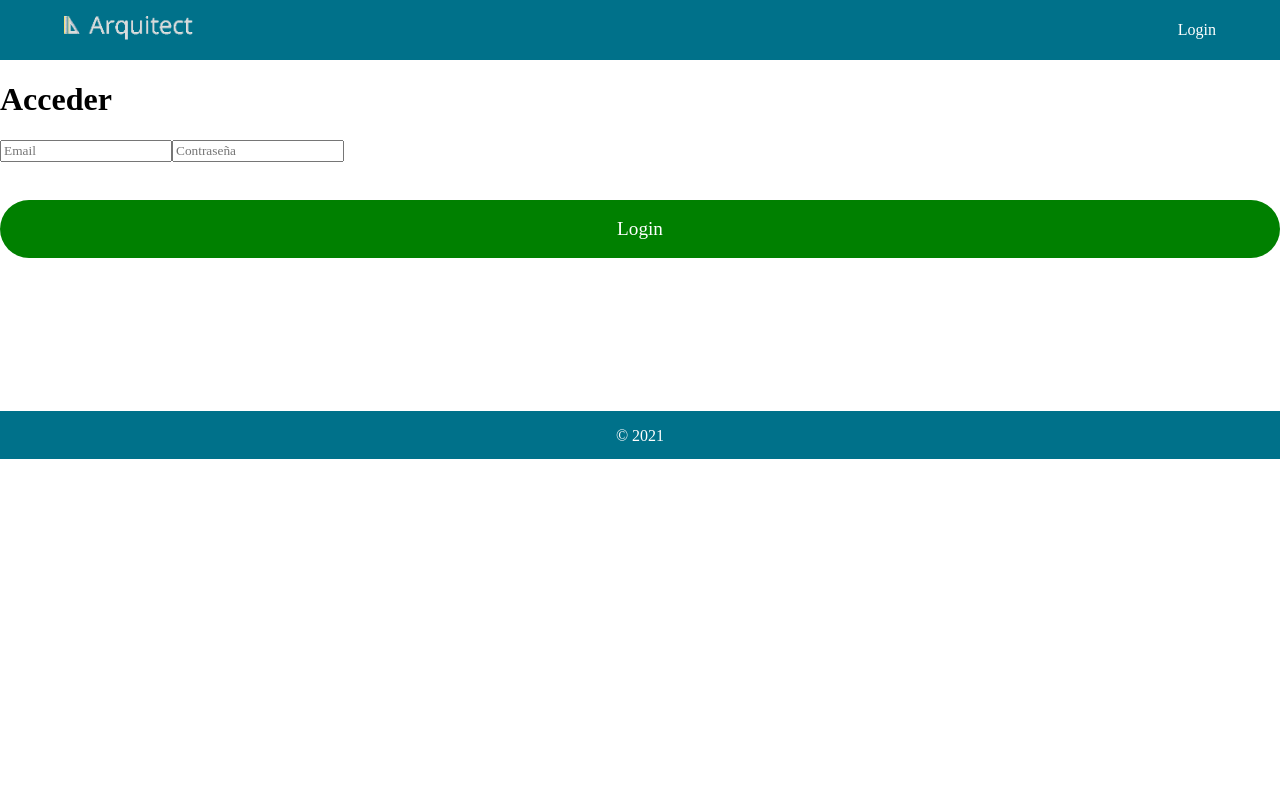
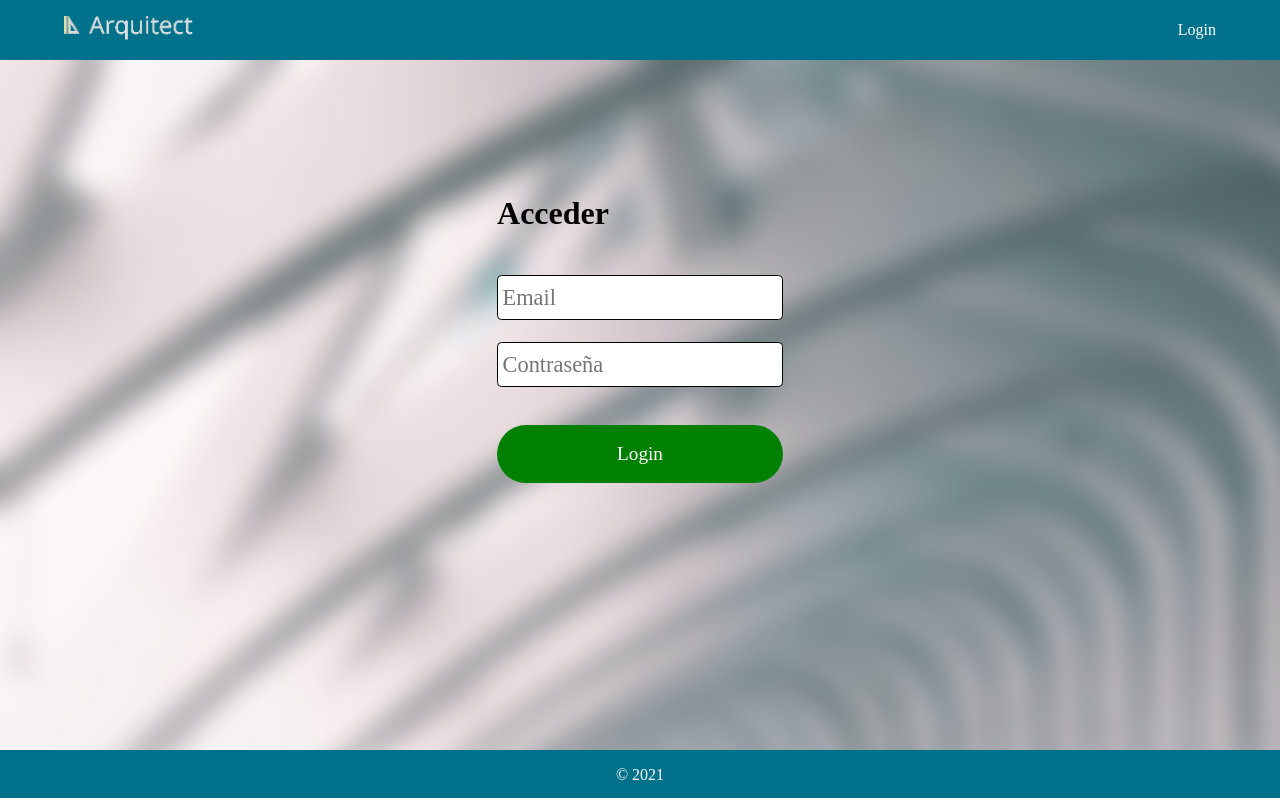
Before and after one commit to farraul/Front-React-Redux-arquitectos, a React (Create React App) app: page /login in a window 1280 px wide. Built offline with nearby package versions, Linux system fonts and the light colour scheme.

Commit message:
In the page login, we add a background, and we configure in the center t he fields of login

```diff
--- a/src/Components/Header/Header.jsx
+++ b/src/Components/Header/Header.jsx
@@ -19,19 +19,19 @@ const Header = () => {
 
 
     return (
-        <div className="header">
+        <header>
             <div className='header-padding'>
                 <div>
                     <img className="logo" src={logo} alt="logo"  onClick={()=>go_to_the_link("/")} />
                 </div>
                 <div className="">
 
-                    <div className="designBoton" onClick={()=>go_to_the_link("login")}>Login</div>
+                    <div className="header-menu-links" onClick={()=>go_to_the_link("login")}>Login</div>
 
                     {/*<Boton destino="Registro" url="/register"/>*/}
                 </div>
             </div>
-        </div>
+        </header>
     )
 
 };
--- a/src/Components/Header/Header.scss
+++ b/src/Components/Header/Header.scss
@@ -1,4 +1,4 @@
-.header{
+header{
 width: 100%;
 }
 .header-padding{
@@ -13,6 +13,7 @@ align-items: center;
 
 .logo{
 height: 1.5em;
+cursor: pointer;
 }
 .div-print-info-correct {
     color: rgb(63, 63, 63);
@@ -24,3 +25,6 @@ height: 1.5em;
  .no-height{
     height: unset!important;
  }
+ .header-menu-links{
+cursor: pointer;
+ }
--- a/src/Containers/Login/Login.jsx
+++ b/src/Containers/Login/Login.jsx
@@ -1,11 +1,5 @@
 import React, { useState, useEffect } from 'react';
 
-//import { connect } from 'react-redux';
-
-//import { useNavigate } from 'react-router-dom';
-import axios from 'axios';
-//import bran from '../../images/brand-1.png';
-//import { connect } from 'react-redux';
 
 
 const Login = () => {
@@ -25,7 +19,7 @@ const Login = () => {
     const go_to_login = async () => {
 
         let body = {
-            email: credentials.correo,
+            email: credentials.email,
             password: credentials.password
         };
 
@@ -53,12 +47,12 @@ const Login = () => {
 
     return (
 
-        <div className="section-1">
-            <div id="style-div-form-login">
+        <div className="login-section-1">
+            <div id="login-form">
                 {/*<pre>{JSON.stringify(credentials, null,2)}</pre>*/}
                 <h1>Acceder</h1>
-                <input className="style-form-login" type='email' name='correo' title='email' onChange={manejadorInputs} lenght='30' placeholder="Email" />
-                <input className="style-form-login" type='password' name='clave' title='password' onChange={manejadorInputs} lenght='30' placeholder="Contraseña" />
+                <input className="login-form-input" type='email' name='email' title='email' onChange={manejadorInputs} lenght='30' placeholder="Email" />
+                <input className="login-form-input" type='password' name='clave' title='password' onChange={manejadorInputs} lenght='30' placeholder="Contraseña" />
                 <div className="sendButton" onClick={() => go_to_login()}>Login</div>
                 <div className="error">{msgError}</div>
             </div>
--- a/src/Containers/Login/Login.scss
+++ b/src/Containers/Login/Login.scss
@@ -0,0 +1,21 @@
+.login-section-1{
+height: calc(100vh - 6.9em);
+justify-content: center;
+align-items: center;
+background: url('../../images/background-2.png');
+display: flex;
+}
+#login-form {
+    display: flex;
+    flex-direction: column;
+    max-width: 22em;
+}
+.login-form-input {
+    margin-top: 1em;
+    height: 1.5em;
+    color: black;
+    font-size: 1.4em;
+    padding: 0.2em;
+    border-radius: 0.2em;
+    border: 1px solid;
+}
```
Also changed, not shown: src/images/background-2.png (added).
